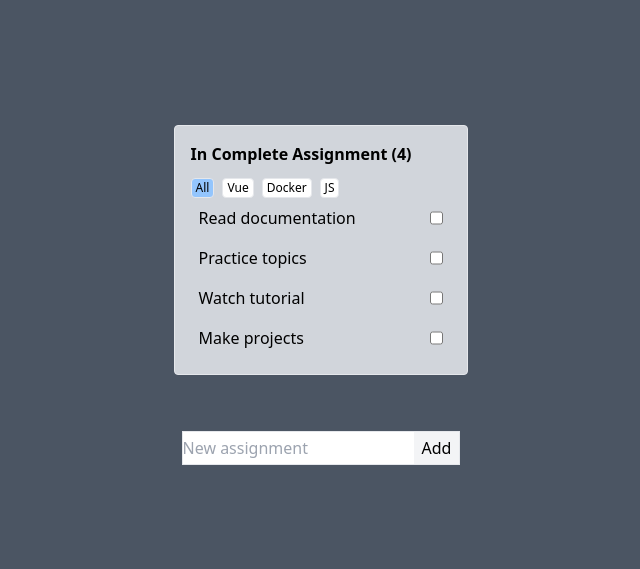
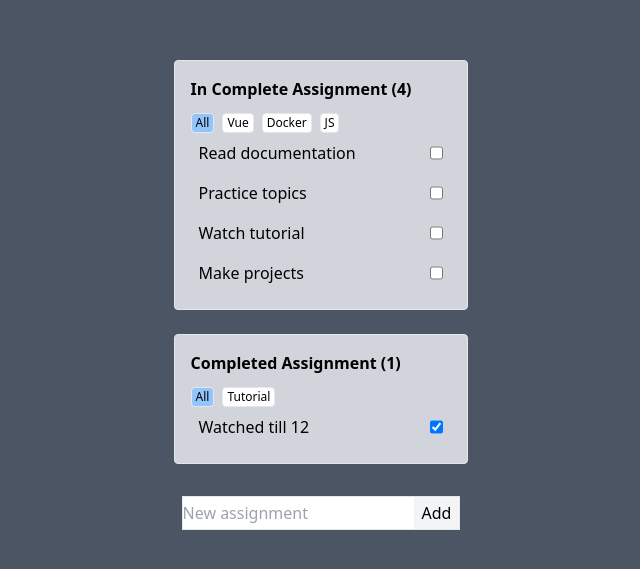
Before and after one commit to nahidur-rahman/todo_app, a Vue app: page / in a window 1280 px wide. Shown: the part 101-670 px from the top of the page, without its empty margins (319-959 px from the left). Built offline with nearby package versions, Linux system fonts and the light colour scheme; data requests are answered from the project's data file.

Commit message:
Used api to get data

```diff
--- /dev/null
+++ b/db.json
@@ -0,0 +1,34 @@
+{
+  "assignments": [
+    {
+      "name": "Read documentation",
+      "complete": false,
+      "id": 1,
+      "tag": "Vue"
+    },
+    {
+      "name": "Practice topics",
+      "complete": false,
+      "id": 2,
+      "tag": "Docker"
+    },
+    {
+      "name": "Watch tutorial",
+      "complete": false,
+      "id": 3,
+      "tag": "Vue"
+    },
+    {
+      "name": "Make projects",
+      "complete": false,
+      "id": 4,
+      "tag": "JS"
+    },
+    {
+      "name": "Watched till 12",
+      "complete": true,
+      "id": 4,
+      "tag": "Tutorial"
+    }
+  ]
+}
--- a/package.json
+++ b/package.json
@@ -5,13 +5,16 @@
   "scripts": {
     "dev": "vite",
     "build": "vite build",
-    "preview": "vite preview"
+    "preview": "vite preview",
+    "start": "npm run dev & npx json-server db.json -p 3001"
   },
   "dependencies": {
     "vue": "^3.3.4"
   },
   "devDependencies": {
     "@vitejs/plugin-vue": "^4.2.3",
+    "json-serve": "^0.1.0",
+    "json-server": "^0.17.3",
     "vite": "^4.3.9"
   }
 }
--- a/src/components/AssignmentList.vue
+++ b/src/components/AssignmentList.vue
@@ -9,7 +9,6 @@ const props = defineProps({
 })
 
 const currentTag = ref('All')
-console.log(props.allList)
 
 const filterAssignment = computed(() => {
   if (currentTag.value === 'All') {
@@ -17,7 +16,7 @@ const filterAssignment = computed(() => {
   }
   return props.lists.filter(list => list.tag === currentTag.value)
 })
-console.log(filterAssignment)
+
 const tags = computed(() => {
   return [ 'All', ...new Set(props.lists.map(a => a.tag))]
 })
--- a/src/components/Assignments.vue
+++ b/src/components/Assignments.vue
@@ -1,15 +1,26 @@
 <script setup>
 
-import {computed, ref} from "vue";
+import {computed, onBeforeMount, ref} from "vue";
 import AssignmentList from "@/components/AssignmentList.vue";
 import AssignmentCreate from "@/components/AssignmentCreate.vue";
 
-const lists = ref([
-  { name: 'Read documentation', complete: false, id: 1, tag: 'Vue' },
-  { name: 'Practice topics', complete: false, id: 2, tag: 'Docker' },
-  { name: 'Watch tutorial', complete: false, id: 3, tag: 'Vue' },
-  { name: 'Make projects', complete: false, id: 4, tag: 'JS' },
-])
+// const lists = ref([
+//   { name: 'Read documentation', complete: false, id: 1, tag: 'Vue' },
+//   { name: 'Practice topics', complete: false, id: 2, tag: 'Docker' },
+//   { name: 'Watch tutorial', complete: false, id: 3, tag: 'Vue' },
+//   { name: 'Make projects', complete: false, id: 4, tag: 'JS' },
+// ])
+
+const lists = ref([])
+
+onBeforeMount(async () => {
+  try {
+    const response = await fetch('http://localhost:3001/assignments');
+    lists.value = await response.json()
+  } catch (error) {
+    console.error('Error fetching assignments:', error);
+  }
+});
 
 function addAssignment(name) {
   if (name.length > 0) {
```
Also changed, not shown: 1 other file (tests, documents, lock files or other folders).
